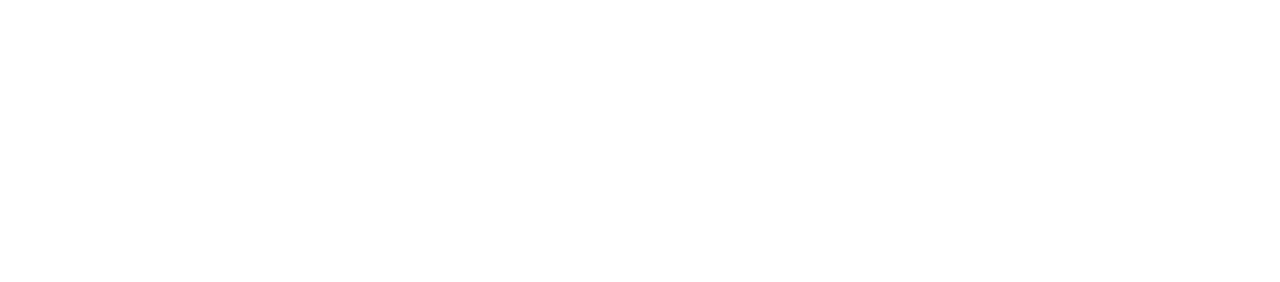
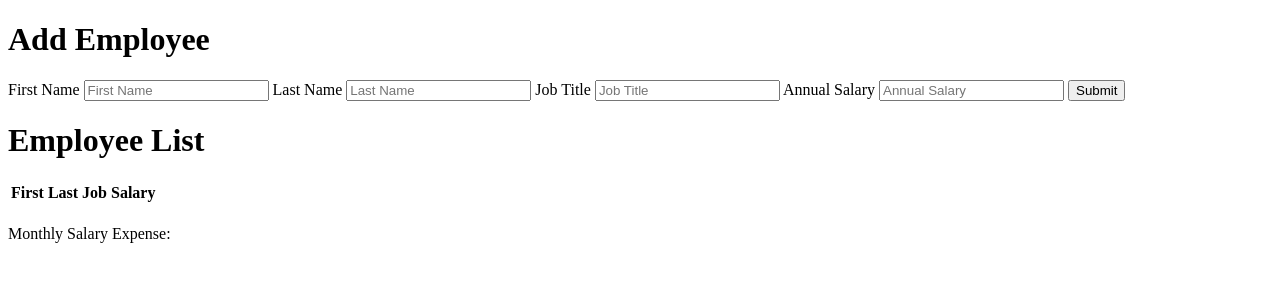
Before and after one commit to sjfortin/full-stack-employee-tracking, a website: page public/index.html in a window 1280 px wide. Drawn offline with Linux system fonts and the light colour scheme.

Commit message:
Basic html layout

```diff
--- a/public/index.html
+++ b/public/index.html
@@ -6,6 +6,33 @@
 </head>
 
 <body>
+  <h1>Add Employee</h1>
+  <label for="first-name">First Name</label>
+  <input type="text" placeholder="First Name">
+  <label for="last-name">Last Name</label>
+  <input type="text" placeholder="Last Name">
+  <label for="job-title">Job Title</label>
+  <input type="text" placeholder="Job Title">
+  <label for="salary">Annual Salary</label>
+  <input type="text" placeholder="Annual Salary">
+  <button>Submit</button>
+  <h1>Employee List</h1>
+  <table>
+    <thead>
+      <tr>
+        <th>First</th>
+        <th>Last</th>
+        <th>Job</th>
+        <th>Salary</th>
+      </tr>
+    </thead>
+    <tbody>
+      <tr>
+        <td></td>
+      </tr>
+    </tbody>
+  </table>
+  <p>Monthly Salary Expense: </p>
 </body>
 
 </html>
```
